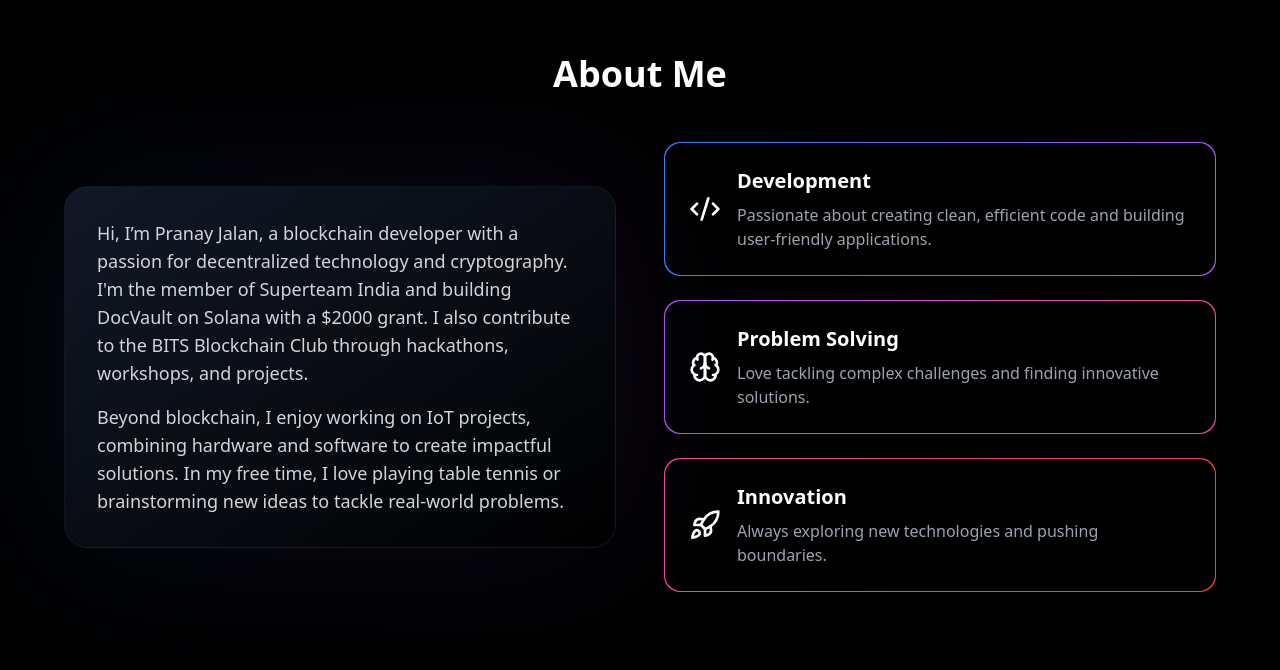
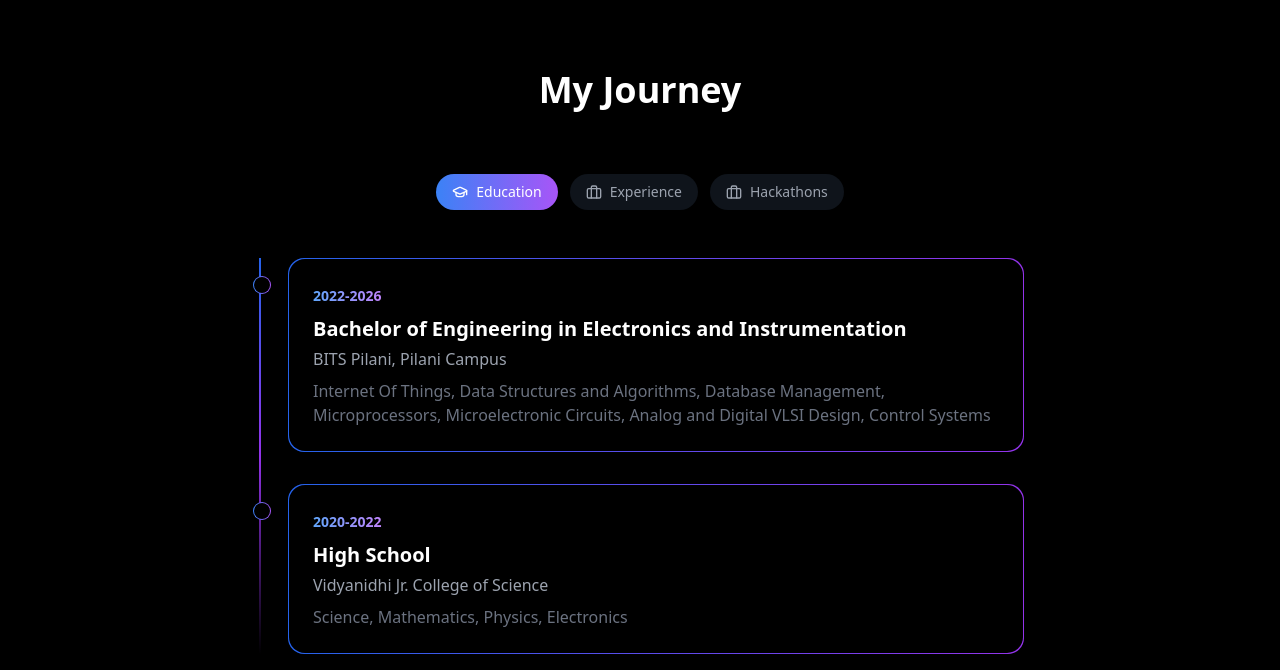
Before and after one commit to pranayjalan254/new-portfolio, a React (Vite) app in the folder portfolio/: page / in a window 1280 px wide. Shown: the part 810-1480 px from the top of the page. Built offline with nearby package versions, Linux system fonts and the light colour scheme.

Commit message:
some changes

```diff
--- a/portfolio/src/App.tsx
+++ b/portfolio/src/App.tsx
@@ -2,7 +2,6 @@ import React from "react";
 import { Github, Linkedin, Mail } from "lucide-react";
 import Navbar from "./components/Navbar";
 import Hero from "./components/Hero";
-import About from "./components/About";
 import Timeline from "./components/Timeline";
 import Skills from "./components/Skills";
 import Projects from "./components/Projects";
@@ -20,7 +19,6 @@ function App() {
 
       <main className="container mx-auto px-4">
         <Hero />
-        <About />
         <Timeline />
         <Skills />
         <Projects />
@@ -33,19 +31,19 @@ function App() {
           <p>© 2025 Pranay Jalan. All rights reserved.</p>
           <div className="flex gap-4">
             <a
-              href="https://github.com/your-github"
+              href="https://github.com/pranayjalan254"
               className="hover:text-blue-500 transition-colors"
             >
               <Github size={24} />
             </a>
             <a
-              href="https://linkedin.com/in/your-linkedin"
+              href="https://www.linkedin.com/in/pranay-jalan254"
               className="hover:text-blue-500 transition-colors"
             >
               <Linkedin size={24} />
             </a>
             <a
-              href="mailto:your.email@example.com"
+              href="mailto:pranayjalan.work@gmail.com"
               className="hover:text-blue-500 transition-colors"
             >
               <Mail size={24} />
--- a/portfolio/src/components/About.tsx
+++ /dev/null
@@ -1,102 +0,0 @@
-import { motion } from "framer-motion";
-import { Code2, Brain, Rocket } from "lucide-react";
-
-const About = () => {
-  const cards = [
-    {
-      icon: <Code2 className="w-8 h-8" />,
-      title: "Development",
-      description:
-        "Passionate about creating clean, efficient code and building user-friendly applications.",
-      gradient: "from-blue-500 to-purple-500",
-    },
-    {
-      icon: <Brain className="w-8 h-8" />,
-      title: "Problem Solving",
-      description:
-        "Love tackling complex challenges and finding innovative solutions.",
-      gradient: "from-purple-500 to-pink-500",
-    },
-    {
-      icon: <Rocket className="w-8 h-8" />,
-      title: "Innovation",
-      description: "Always exploring new technologies and pushing boundaries.",
-      gradient: "from-pink-500 to-red-500",
-    },
-  ];
-
-  return (
-    <section id="about" className="py-16 bg-black">
-      <div className="container mx-auto px-4">
-        <motion.div
-          initial={{ opacity: 0, y: 20 }}
-          whileInView={{ opacity: 1, y: 0 }}
-          viewport={{ once: false }}
-          className="max-w-6xl mx-auto"
-        >
-          <h2 className="text-3xl sm:text-4xl font-bold mb-12 text-center text-white">
-            About Me
-          </h2>
-
-          <div className="grid lg:grid-cols-2 gap-12 items-center">
-            {/* Left Section */}
-            <motion.div
-              initial={{ opacity: 0, x: -20 }}
-              whileInView={{ opacity: 1, x: 0 }}
-              viewport={{ once: false }}
-              className="relative"
-            >
-              <div className="absolute inset-0 bg-gradient-to-r from-blue-500 to-purple-500 rounded-3xl blur-[80px] opacity-10" />
-              <div className="relative bg-gradient-to-br from-gray-900 to-black p-6 sm:p-8 rounded-3xl border border-gray-800/50">
-                <p className="text-base sm:text-lg text-gray-300 leading-relaxed mb-4">
-                  Hi, I’m Pranay Jalan, a blockchain developer with a passion
-                  for decentralized technology and cryptography. I'm the member
-                  of Superteam India and building DocVault on Solana with a
-                  $2000 grant. I also contribute to the BITS Blockchain Club
-                  through hackathons, workshops, and projects.
-                </p>
-                <p className="text-base sm:text-lg text-gray-300 leading-relaxed">
-                  Beyond blockchain, I enjoy working on IoT projects, combining
-                  hardware and software to create impactful solutions. In my
-                  free time, I love playing table tennis or brainstorming new
-                  ideas to tackle real-world problems.
-                </p>
-              </div>
-            </motion.div>
-
-            {/* Right Section: Cards */}
-            <div className="space-y-6 hidden sm:block">
-              {cards.map((card, index) => (
-                <motion.div
-                  key={index}
-                  initial={{ opacity: 0, y: 20 }}
-                  whileInView={{ opacity: 1, y: 0 }}
-                  viewport={{ once: false }}
-                  transition={{ delay: index * 0.1 }}
-                  whileHover={{ scale: 1.02 }}
-                  className={`bg-gradient-to-r ${card.gradient} p-[1px] rounded-2xl`}
-                >
-                  <div className="bg-black p-6 rounded-2xl h-full">
-                    <div className="flex items-center gap-4">
-                      <div className="text-white">{card.icon}</div>
-                      <div>
-                        <h3 className="text-lg sm:text-xl font-semibold mb-2">
-                          {card.title}
-                        </h3>
-                        <p className="text-sm sm:text-base text-gray-400">
-                          {card.description}
-                        </p>
-                      </div>
-                    </div>
-                  </div>
-                </motion.div>
-              ))}
-            </div>
-          </div>
-        </motion.div>
-      </div>
-    </section>
-  );
-};
-
-export default About;
--- a/portfolio/src/components/Navbar.tsx
+++ b/portfolio/src/components/Navbar.tsx
@@ -21,14 +21,8 @@ const Navbar: React.FC<NavbarProps> = ({ isMenuOpen, setIsMenuOpen }) => {
           </motion.div>
 
           <div className="hidden md:flex space-x-8">
-            {[
-              "About",
-              "Timeline",
-              "Skills",
-              "Projects",
-              "Blogs",
-              "Contact",
-            ].map((item) => (
+            {["Timeline", "Skills", "Projects", "Blogs", "Contact"].map(
+              (item) => (
                 <motion.a
                   key={item}
                   href={`#${item.toLowerCase()}`}
@@ -38,7 +32,8 @@ const Navbar: React.FC<NavbarProps> = ({ isMenuOpen, setIsMenuOpen }) => {
                 >
                   {item}
                 </motion.a>
-            ))}
+              )
+            )}
           </div>
 
           <button
--- a/portfolio/src/data/Hackathons.ts
+++ b/portfolio/src/data/Hackathons.ts
@@ -11,7 +11,7 @@ export const hackathons = [
     title: "LNMHacks 7.0",
     event: "Offline (Jaipur)",
     description:
-      "Developed TrueScore: A decentralized review system and AI powered Survey Platform on Aptos.",
+      "Developed TrueScore: A decentralized review system and AI powered Survey Platform on Aptos. Won Aptos Track and 100,000 INR.",
   },
   {
     year: "September 2024",
```
Lines whose indentation alone changed are shown as unchanged.
